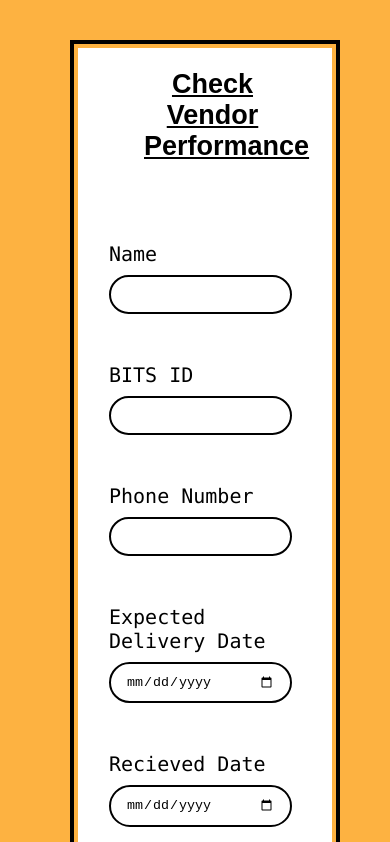
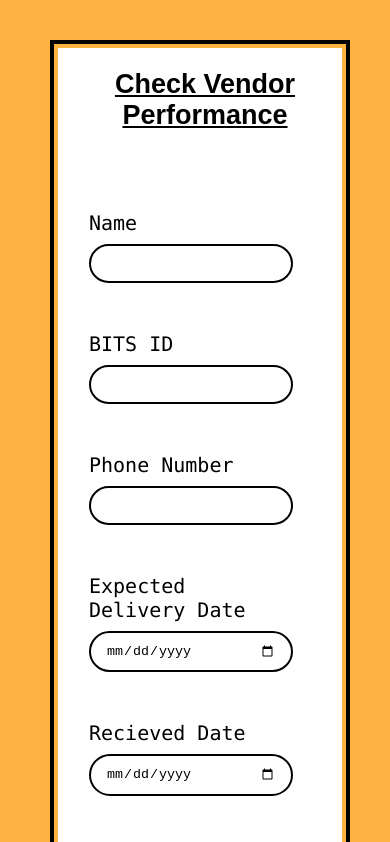
Before and after one commit to RamPanpalia/DVM_Task, a plain HTML site: page Task2/CheckVendorPerformance.html in a window 390 px wide. Shown: the top 842 px of the page. Drawn offline with Linux system fonts and the light colour scheme.

Commit message:
Update CheckVendorPerformance.css

```diff
--- a/Task2/CheckVendorPerformance.css
+++ b/Task2/CheckVendorPerformance.css
@@ -217,13 +217,13 @@ input{
 @media only screen and (max-width:550px){
 
 .A{
-    margin-left: 70px;
-    margin-right: 55px;
+    margin-left: 60px;
+    margin-right: 50px;
 }
 
 .dabba{
-    margin-left: 70px;
-    margin-right: 50px;
+    margin-left: 50px;
+    margin-right: 40px;
 }
 
 .tab-2, .tab-1, .tab0, .tab1, .tab2, .tab3, .tab4, .tab5, .tab6{
```
